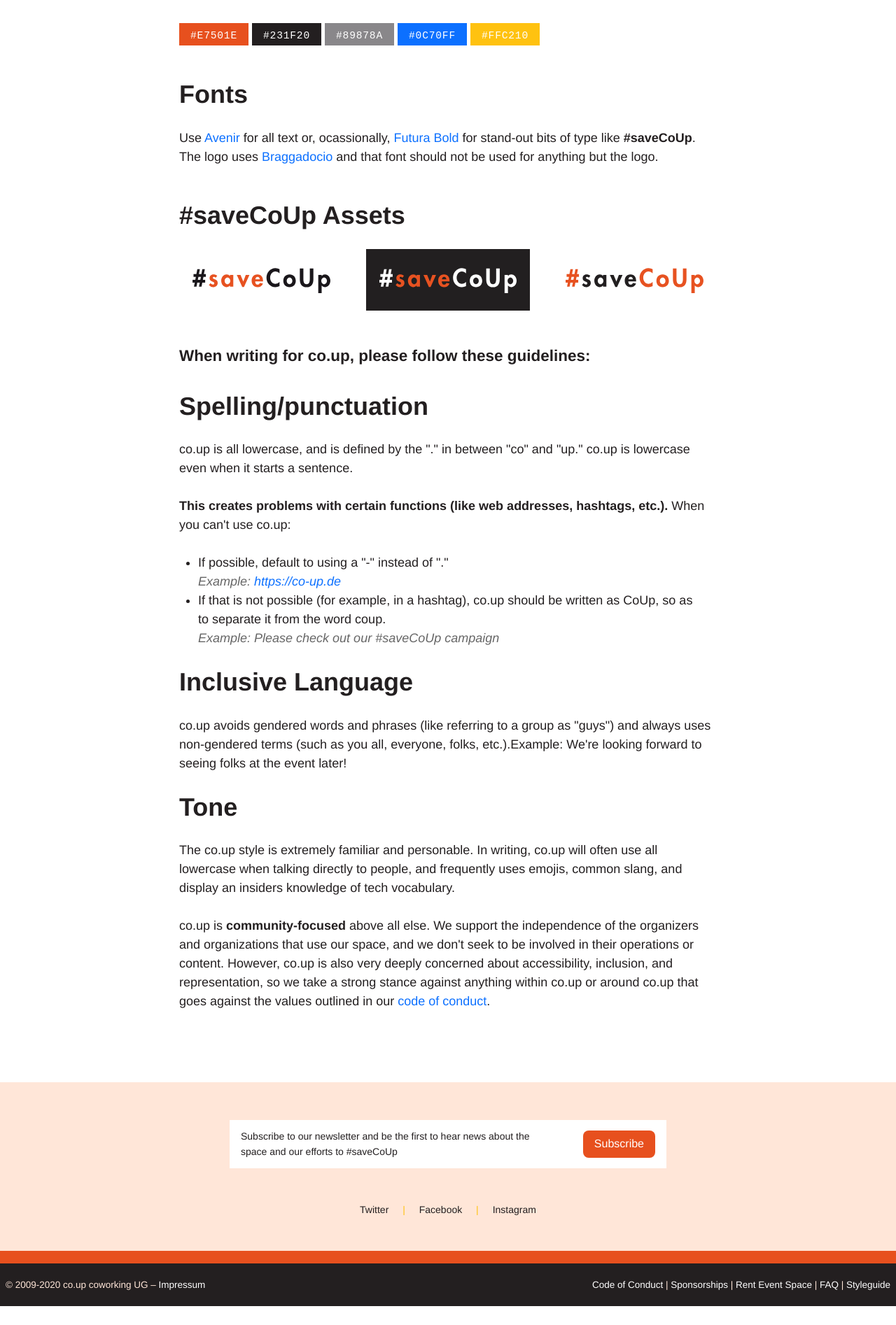
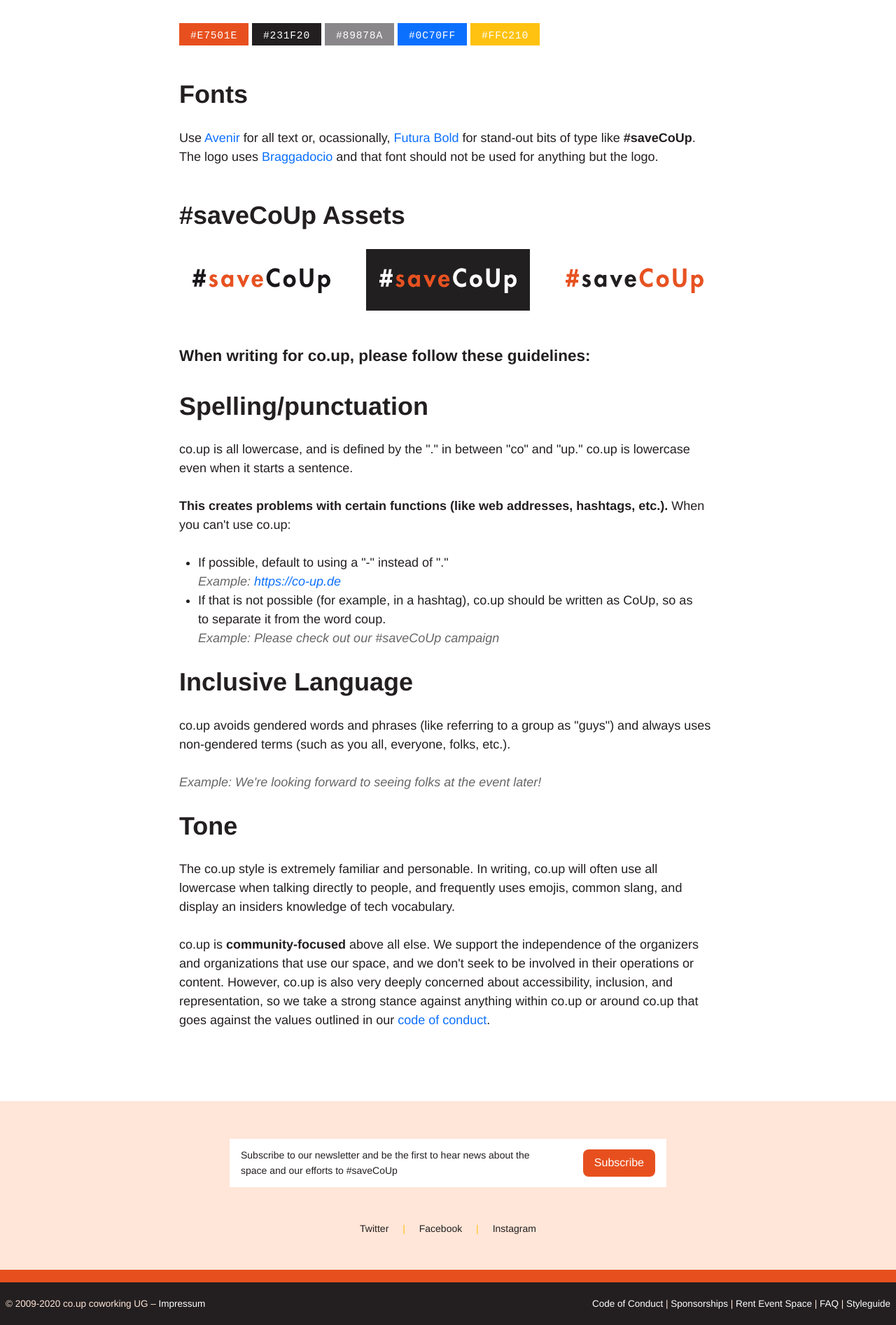
Before and after one commit to co-up/co-up.de, a Jekyll site: the page built from styleguide.html, in a window 1280 px wide. Shown: the part 1110-3004 px from the top of the page at 70% size. Built offline with Jekyll 4.4.1, drawn with Linux system fonts in a browser that asks for light colours; before the commit the page ends 2977 px from its top, so only the background shows below that.

```diff
--- a/styleguide.html
+++ b/styleguide.html
@@ -84,7 +84,7 @@ co.up is all lowercase, and is defined by the "." in between "co" and "up." co.u
 
   <h2>Inclusive Language</h2>
   <p>
-  co.up avoids gendered words and phrases (like referring to a group as "guys") and always uses non-gendered terms (such as you all, everyone, folks, etc.).<q>Example: We're looking forward to seeing folks at the event later!</q>
+  co.up avoids gendered words and phrases (like referring to a group as "guys") and always uses non-gendered terms (such as you all, everyone, folks, etc.).<blockquote>Example: We're looking forward to seeing folks at the event later!</blockquote>
   </p>
 
     <h2>Tone</h2>
```
